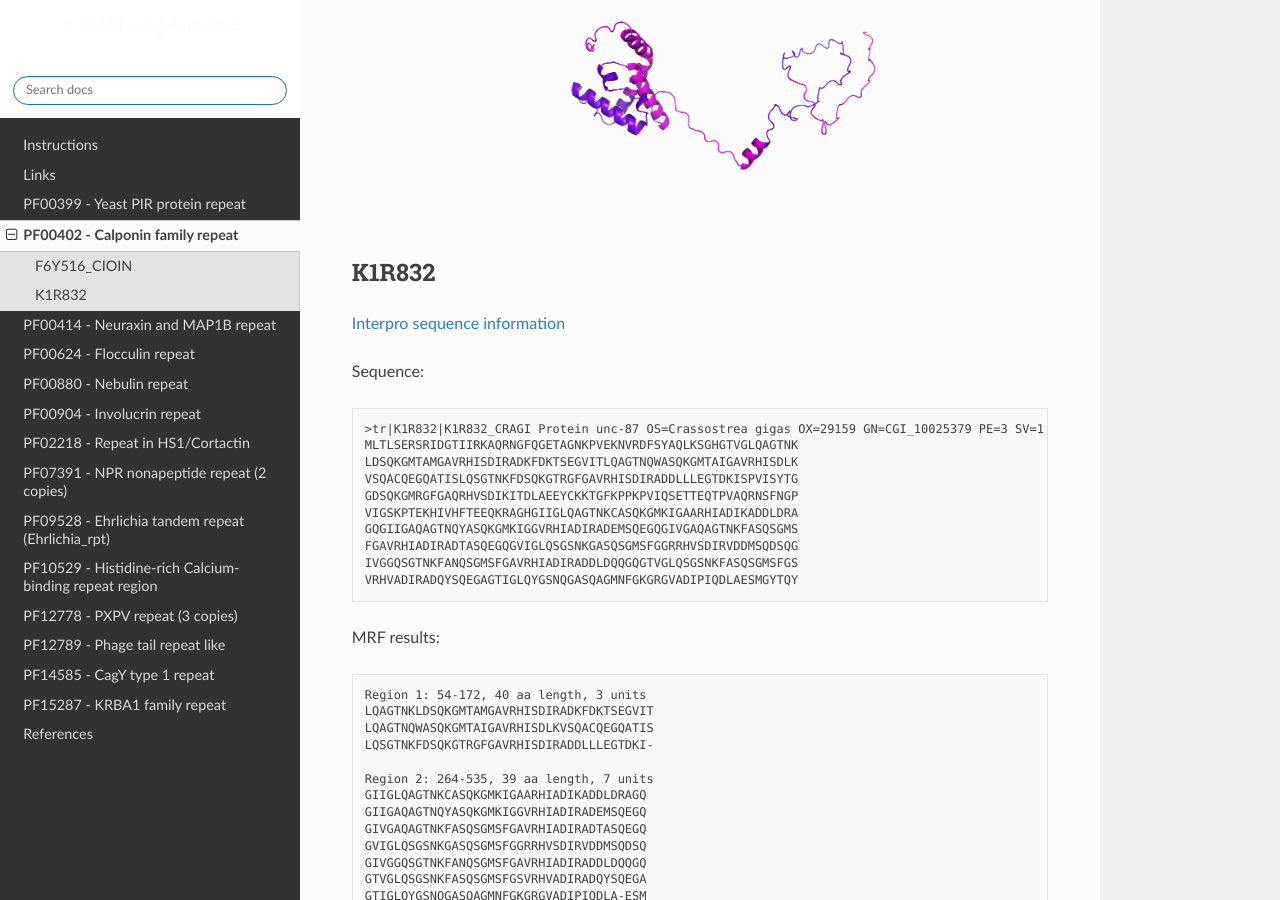
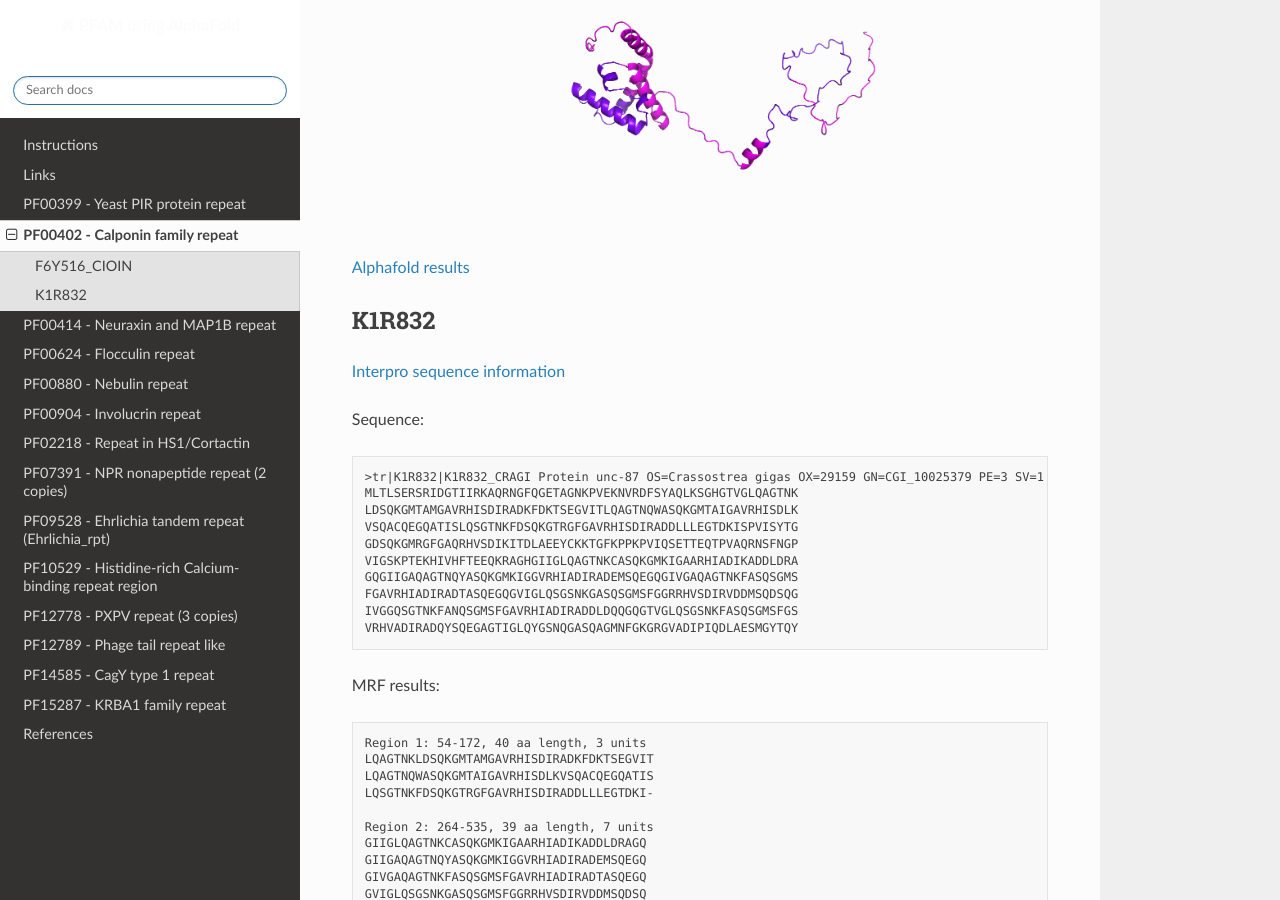
Before and after one commit to DraLaylaHirsh/AlphaFoldPfam, a Sphinx documentation site: the page built from docs/PF00402.rst, in a window 1280 px wide and 900 px high, scrolled down 1550 px. Built offline with Sphinx 7.4.7 and the Read the Docs theme 2.0.0, drawn with Linux system fonts in a browser that asks for light colours.

Commit message:
Update PF00402.rst

```diff
--- a/docs/PF00402.rst
+++ b/docs/PF00402.rst
@@ -53,6 +53,9 @@ Alphafold results - spectrum b
 Alphafold results - units from MRF
 
 .. image:: /images/F6Y516alphafoldUnits.png
+
+`Alphafold results <https://github.com/DraLaylaHirsh/AlphaFoldPfam/blob/fa546e24b38bd652c6c4d7feb06913be9b3d5de4/docs/result_F6Y516_CIOIN.zip>`_
+
 
 
 K1R832
```
